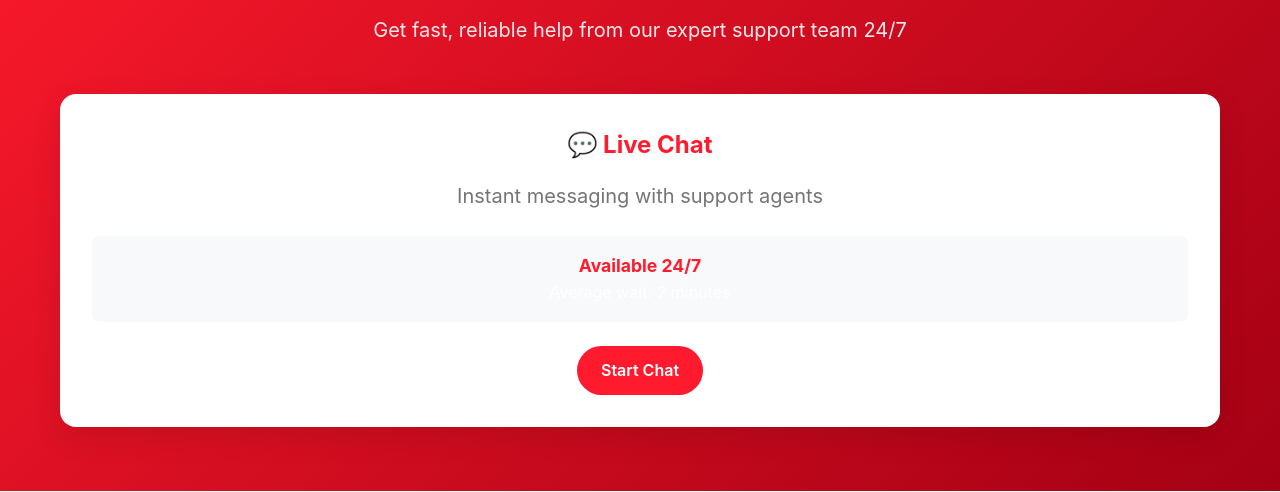
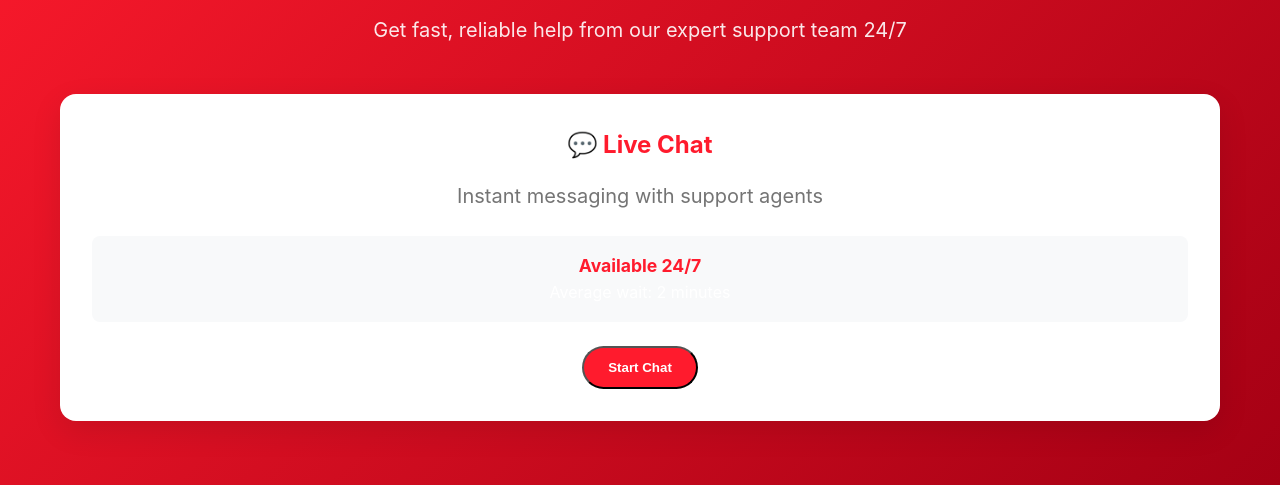
Before and after one commit to albertjon02/opera, a plain HTML site: page support.html in a window 1280 px wide. Shown: the part 308-800 px from the top of the page. Drawn offline with Linux system fonts and the light colour scheme.

Commit message:
Update support.html

```diff
--- a/support.html
+++ b/support.html
@@ -452,7 +452,6 @@
         <p>Get fast, reliable help from our expert support team 24/7</p>
 
         <div class="support-cards">
-
             <div class="support-card">
                 <h3>💬 Live Chat</h3>
                 <p>Instant messaging with support agents</p>
@@ -460,12 +459,27 @@
                     <strong>Available 24/7</strong><br>
                     <span>Average wait: 2 minutes</span>
                 </div>
-                    <a href="#chat" class="support-btn">Start Chat</a>
+                <button class="support-btn" onclick="openZendeskChat()">Start Chat</button>
             </div>
-
         </div>
     </div>
 </section>
+
+<!-- Start of Zendesk Widget script -->
+<script id="ze-snippet" src="https://static.zdassets.com/ekr/snippet.js?key=7668c976-0fb7-47ee-8740-3e9115bdb10f"></script>
+<!-- End of Zendesk Widget script -->
+
+<!-- Chat Trigger Script -->
+<script>
+  function openZendeskChat() {
+    if (typeof zE !== 'undefined') {
+      zE('webWidget', 'open');
+    } else {
+      console.error("Zendesk widget is not loaded yet.");
+    }
+  }
+</script>
+
 
     <!-- Main Content -->
     <main class="main-content">
```
Lines whose indentation alone changed are shown as unchanged.
